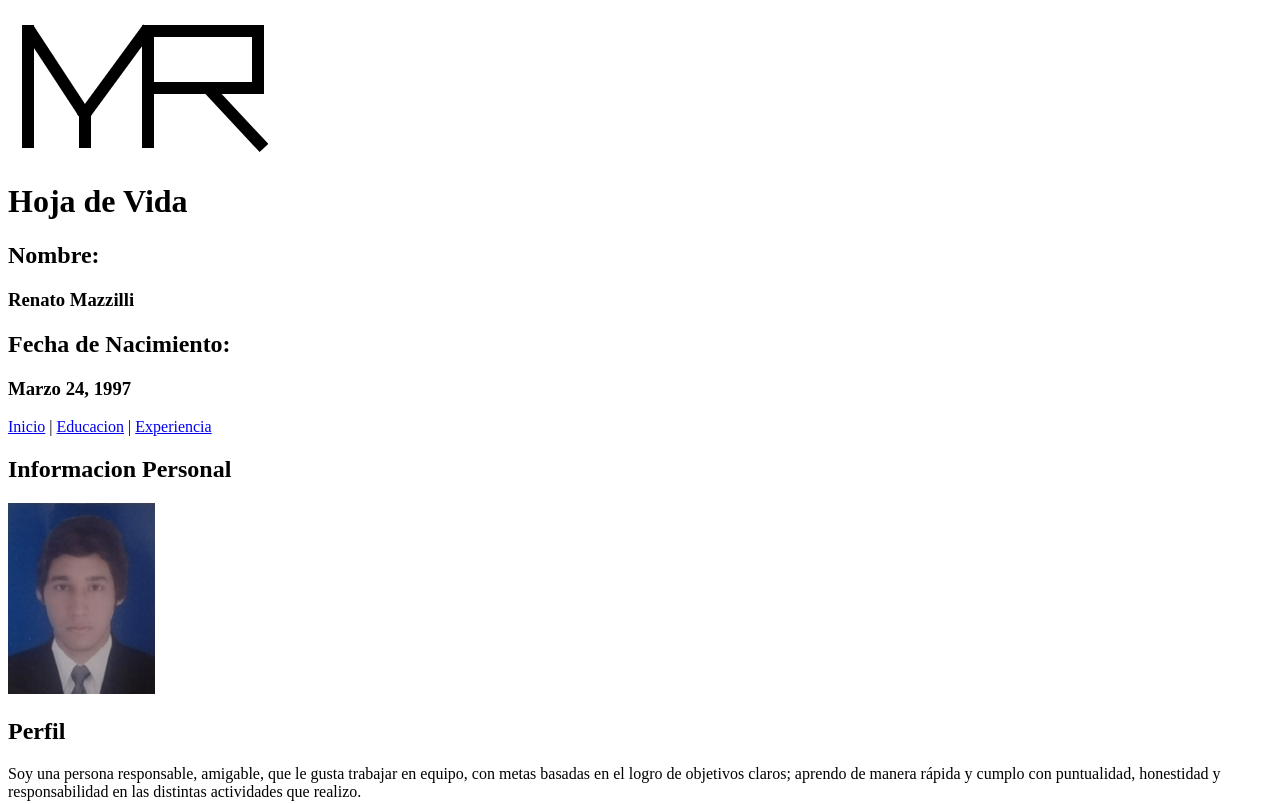
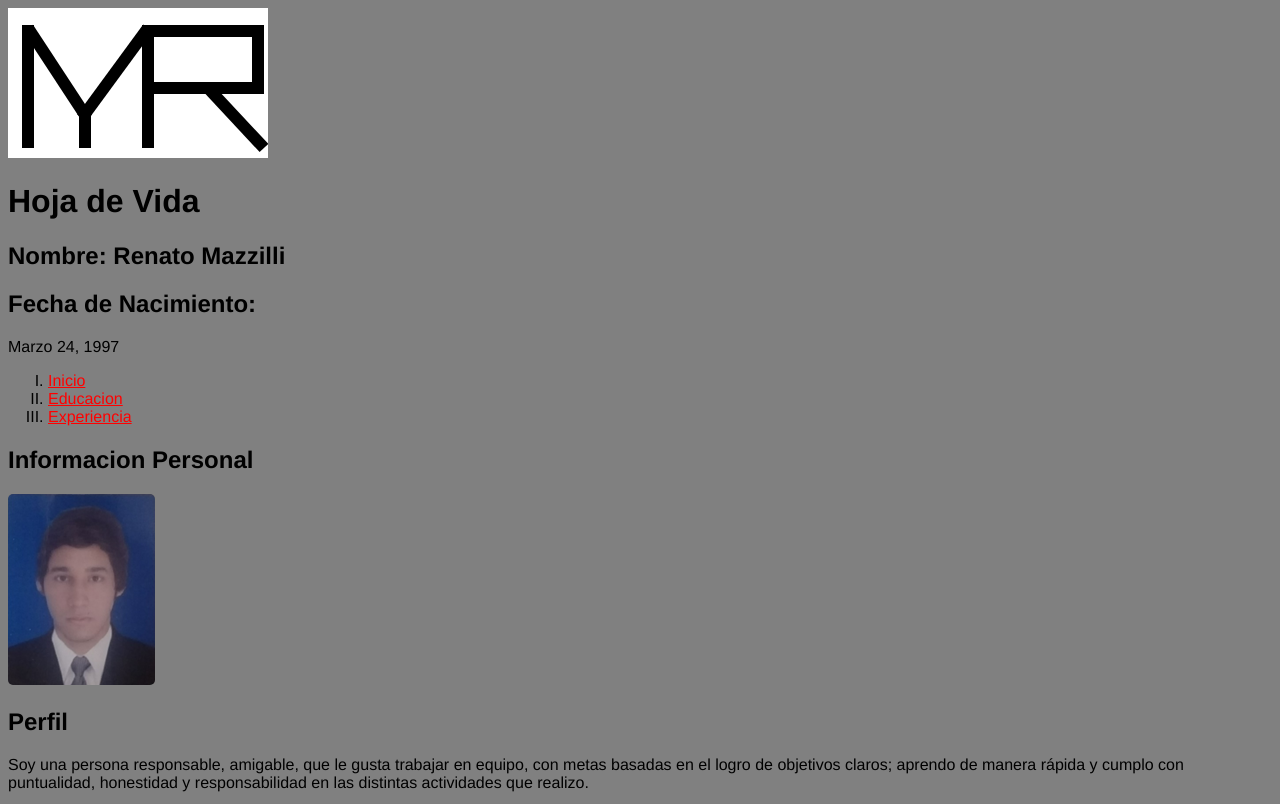
Before and after one commit to Rokirito/Proyecto-final-HTML5, a plain HTML site: page index.html in a window 1280 px wide. Shown: the top 804 px of the page. Drawn offline with Linux system fonts and the light colour scheme.

Commit message:
Cambios varios
Se empezo a agregar estilos con Css

```diff
--- /dev/null
+++ b/css/estilos.css
@@ -0,0 +1,43 @@
+body{
+  background-color: gray;
+}
+svg{
+  background-color: white;
+}
+footer{
+  margin-top: 20px;
+}
+img
+{
+  border-radius: 20px;
+}
+#inicio{
+
+}
+#contenedor{
+  font-family: helvetica;
+  font-size: 16px;
+}
+#encabezado{
+  display: block;
+  margin: auto;
+}
+.itemindice{
+  list-style-type: upper-roman;
+}
+.enlace{
+  color: red;
+}
+a[href^-"html"]{
+  color: red;
+}
+img[src$=".svg"]{
+  border-radius: 50px;
+}
+img[src$=".jpg"],img[src$=".png"]{
+  border: 1px solid: black;
+  border-radius: 5px;
+}
+a[href]:visited{
+  color:green;
+}
--- a/index.html
+++ b/index.html
@@ -4,11 +4,12 @@
     <meta charset="utf-8">
     <meta name="viewport" content="width=device-width, user-scalable=no">
     <title>Hoja de Vida</title>
+    <link rel="stylesheet" href="css/estilos.css">
   </head>
-  <body>
+  <body id="contenedor">
     <header>
       <svg width="260" height="150" xmlns="http://www.w3.org/2000/svg" xmlns:svg="http://www.w3.org/2000/svg">
-        <g>
+        <g id="logo">
           <title>Logo</title>
           <g id="logoM" stroke="null">
             <line stroke-width="12" x1="20" y1="17" x2="20" y2="140" stroke="black" />
@@ -25,20 +26,19 @@
           </g>
         </g>
       </svg>
-      <h1 id="inicio">Hoja de Vida</h1>
       <p>
-        <h2>Nombre:</h2> <h3>Renato Mazzilli</h3>
+        <h1 id="inicio">Hoja de Vida</h1><h2>Nombre: Renato Mazzilli</h2>
       </p>
       <p>
-        <h2>Fecha de Nacimiento:</h2> <h3>Marzo 24, 1997</h3>
+        <h2>Fecha de Nacimiento:</h2>Marzo 24, 1997
       </p>
-    </header>
+    </header id="encabezado">
     <nav>
-      <p>
-        <a href="index.html">Inicio</a> |
-        <a href="html/educacion.html" target="_blank">Educacion</a> |
-        <a href="html/experiencia.html" target="_blank">Experiencia</a>
-      </p>
+      <ul>
+        <li class="itemindice"><a class="enlace" href="index.html">Inicio</a></li>
+        <li class="itemindice"><a class="enlace" href="html/educacion.html" target="_blank">Educacion</a></li>
+        <li class="itemindice"><a class="enlace"href="html/experiencia.html" target="_blank">Experiencia</a></li>
+      </ul>
     </nav>
     <section>
       <article>
```
